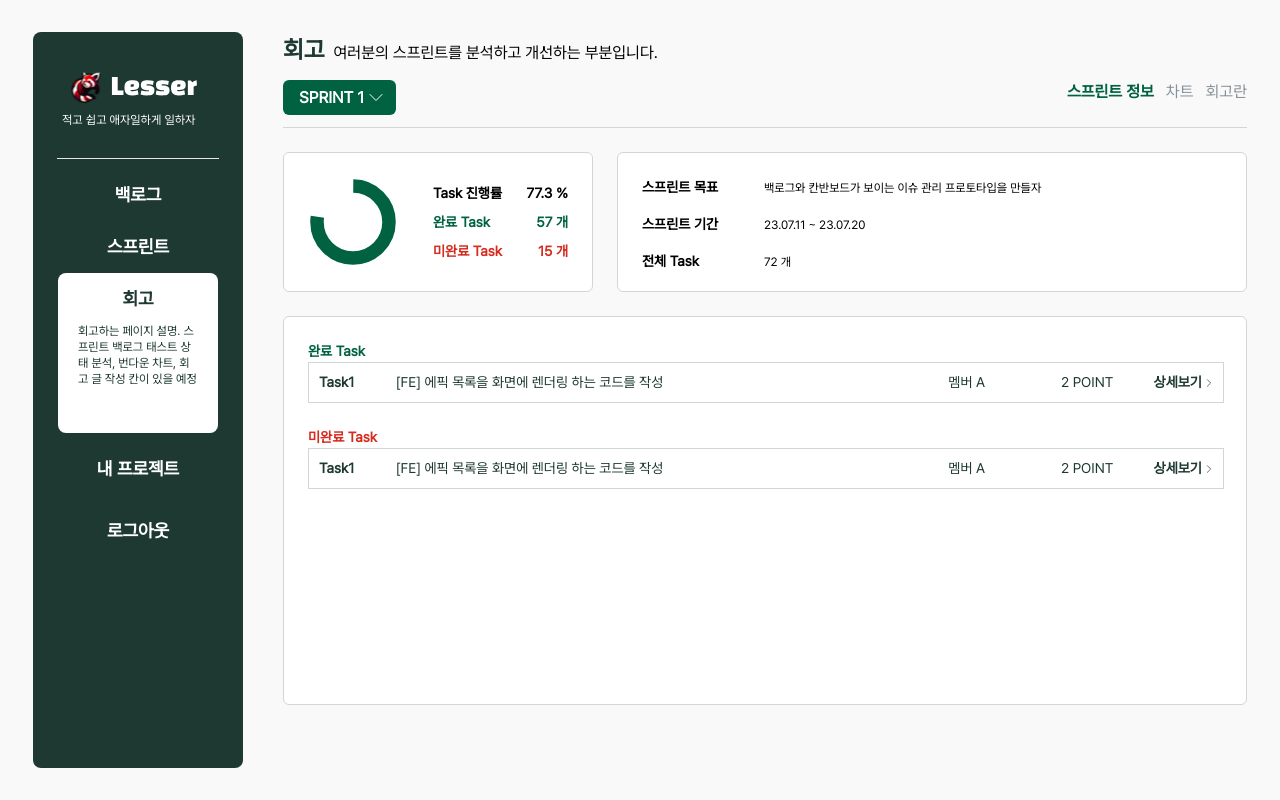
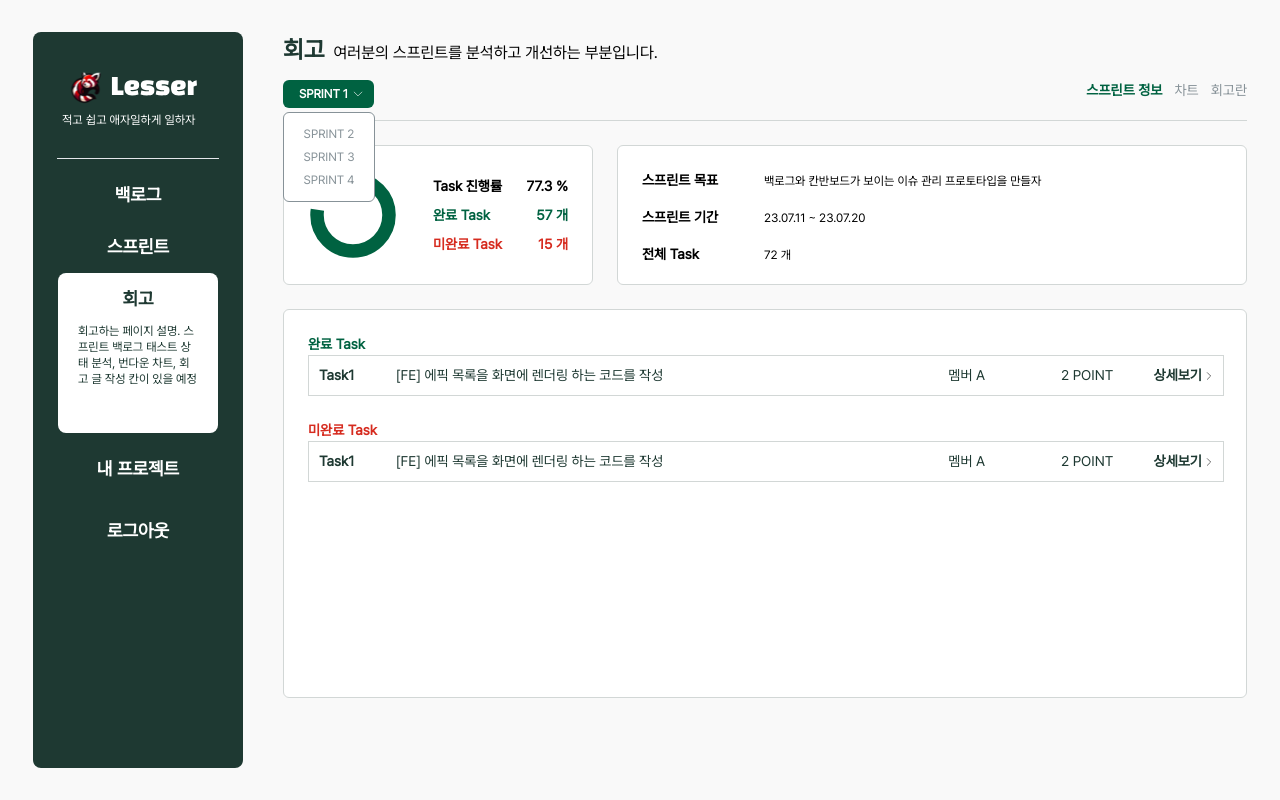
Before and after one commit to boostcampwm2023/web10-Lesser, a React (Vite) app in the folder FE/: page /review in a window 1280 px wide. Both pictures are taken after a click on the button "SPRINT 1". Built offline with nearby package versions, Linux system fonts and the light colour scheme; no server answers.

Commit message:
feat: [review-read] 스프린트 리스트 드롭다운 구현

```diff
--- a/FE/src/assets/icons/ChevronDownIcon.tsx
+++ b/FE/src/assets/icons/ChevronDownIcon.tsx
@@ -1,10 +1,10 @@
 import { IconProps } from '../../types/icon';
 
-const ChevronDownIcon = ({ color = 'text-black', backgroundColor = 'bg-transparent' }: IconProps) => (
+const ChevronDownIcon = ({ color = 'text-black', backgroundColor = 'bg-transparent', size = 24 }: IconProps) => (
   <svg
     className={`${color} ${backgroundColor}`}
-    width="24"
-    height="25"
+    width={size}
+    height={size}
     viewBox="0 0 24 25"
     fill="none"
     xmlns="http://www.w3.org/2000/svg"
--- a/FE/src/components/review/ReviewHeader.tsx
+++ b/FE/src/components/review/ReviewHeader.tsx
@@ -1,3 +1,4 @@
+import { useEffect, useRef, useState } from 'react';
 import ChevronDownIcon from './../../assets/icons/ChevronDownIcon';
 
 interface ReviewHeaderProps {
@@ -6,18 +7,54 @@ interface ReviewHeaderProps {
   onReviewTabChange: React.Dispatch<React.SetStateAction<string>>;
 }
 
-const ReviewHeader = ({ reviewTabs, currentReviewTab, onReviewTabChange }: ReviewHeaderProps) => (
+const ReviewHeader = ({ reviewTabs, currentReviewTab, onReviewTabChange }: ReviewHeaderProps) => {
+  const [sprintListVisibility, setSprintListVisibility] = useState<boolean>(false);
+  const btnRef = useRef<HTMLButtonElement>(null);
+  const handleSprintListButtonClick = () => {
+    setSprintListVisibility(!sprintListVisibility);
+  };
+
+  useEffect(() => {
+    const handleClickOutside = (e: MouseEvent) => {
+      if (e.target !== btnRef.current) {
+        setSprintListVisibility(false);
+      }
+    };
+
+    document.addEventListener('click', handleClickOutside);
+
+    return () => {
+      document.removeEventListener('click', handleClickOutside);
+    };
+  }, []);
+
+  return (
     <header className="flex flex-col w-[60.25rem] gap-3">
       <p className="flex items-baseline gap-[0.563rem] text-m">
         <span className="font-bold text-l text-house-green">회고</span>
         여러분의 스프린트를 분석하고 개선하는 부분입니다.
       </p>
-    <nav className="flex justify-between">
-      <button className="flex items-center pl-4 py-[0.313rem] pr-2 rounded-md bg-starbucks-green font-bold text-true-white">
+      <nav className="relative flex justify-between text-s">
+        <button
+          className="flex items-center gap-0.5 pl-4 py-[0.313rem] pr-2 rounded-md bg-starbucks-green font-bold text-true-white"
+          ref={btnRef}
+          onClick={handleSprintListButtonClick}
+        >
           SPRINT 1
-        <ChevronDownIcon color="text-true-white" />
+          <ChevronDownIcon color="text-true-white" size={16} />
         </button>
-      <ul className="flex gap-3 text-light-gray">
+
+        {sprintListVisibility && (
+          <ul className="flex flex-col w-[5.75rem] gap-[0.313rem] absolute top-8 p-3 items-center border border-light-gray rounded-md bg-true-white z-10 text-light-gray">
+            {['SPRINT 2', 'SPRINT 3', 'SPRINT 4'].map((sprint, index) => (
+              <li key={index}>
+                <button>{sprint}</button>
+              </li>
+            ))}
+          </ul>
+        )}
+
+        <ul className="flex gap-3 text-r text-light-gray">
           {reviewTabs.map((tab, index) => (
             <li key={index}>
               <button
@@ -33,5 +70,6 @@ const ReviewHeader = ({ reviewTabs, currentReviewTab, onReviewTabChange }: Revie
       <div className="h-[0.063rem] mb-6 bg-transparent-green"></div>
     </header>
   );
+};
 
 export default ReviewHeader;
--- a/FE/src/components/review/ReviewSprint.tsx
+++ b/FE/src/components/review/ReviewSprint.tsx
@@ -31,21 +31,19 @@ const ReviewSprint = () => (
       </div>
     </div>
     <div className="flex flex-col gap-6 w-full h-[24.313rem] p-6 bg-true-white border border-transparent-green rounded-md text-r text-house-green overflow-x-hidden overflow-y-auto">
-      <div>
+      <ul>
         <span className="w-[5.625rem] font-bold text-starbucks-green">완료 Task</span>
-        <ul>
-          <li className="flex w-[57.25rem] justify-between py-[0.563rem] pl-2.5 pr-[0.438rem] border-t border-x last:border-b border-transparent-green font-medium">
-            <span className="w-[4rem] font-bold">Task1</span>
-            <span className="w-[33.75rem]">[FE] 에픽 목록을 화면에 렌더링 하는 코드를 작성</span>
-            <span className="w-[6.25rem]">멤버 A</span>
-            <span className="w-[5rem]">2 POINT</span>
-            <span className="flex items-center font-bold">
-              상세보기 <ChevronRightIcon size={14} />
-            </span>
-          </li>
-        </ul>
-      </div>
-      <div>
+        <li className="flex w-[57.25rem] justify-between py-[0.563rem] pl-2.5 pr-[0.438rem] border-t border-x last:border-b border-transparent-green font-medium">
+          <span className="w-[4rem] font-bold">Task1</span>
+          <span className="w-[33.75rem]">[FE] 에픽 목록을 화면에 렌더링 하는 코드를 작성</span>
+          <span className="w-[6.25rem]">멤버 A</span>
+          <span className="w-[5rem]">2 POINT</span>
+          <span className="flex items-center font-bold">
+            상세보기 <ChevronRightIcon size={14} />
+          </span>
+        </li>
+      </ul>
+      <ul>
         <span className="w-[5.625rem] font-bold text-error-red">미완료 Task</span>
         <li className="flex w-[57.25rem] justify-between py-[0.563rem] pl-2.5 pr-[0.438rem] border-t border-x last:border-b border-transparent-green font-medium">
           <span className="w-[4rem] font-bold">Task1</span>
@@ -56,7 +54,7 @@ const ReviewSprint = () => (
             상세보기 <ChevronRightIcon size={14} />
           </span>
         </li>
-      </div>
+      </ul>
     </div>
   </div>
 );
```
Lines whose indentation alone changed are shown as unchanged.
